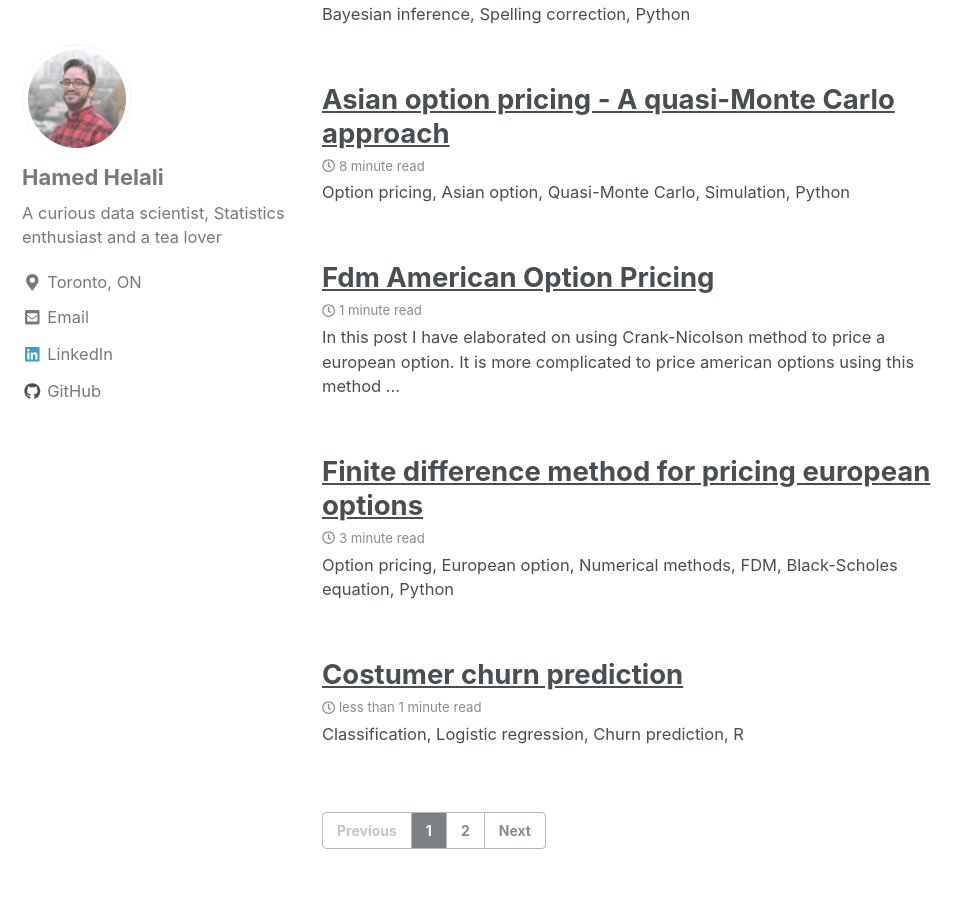
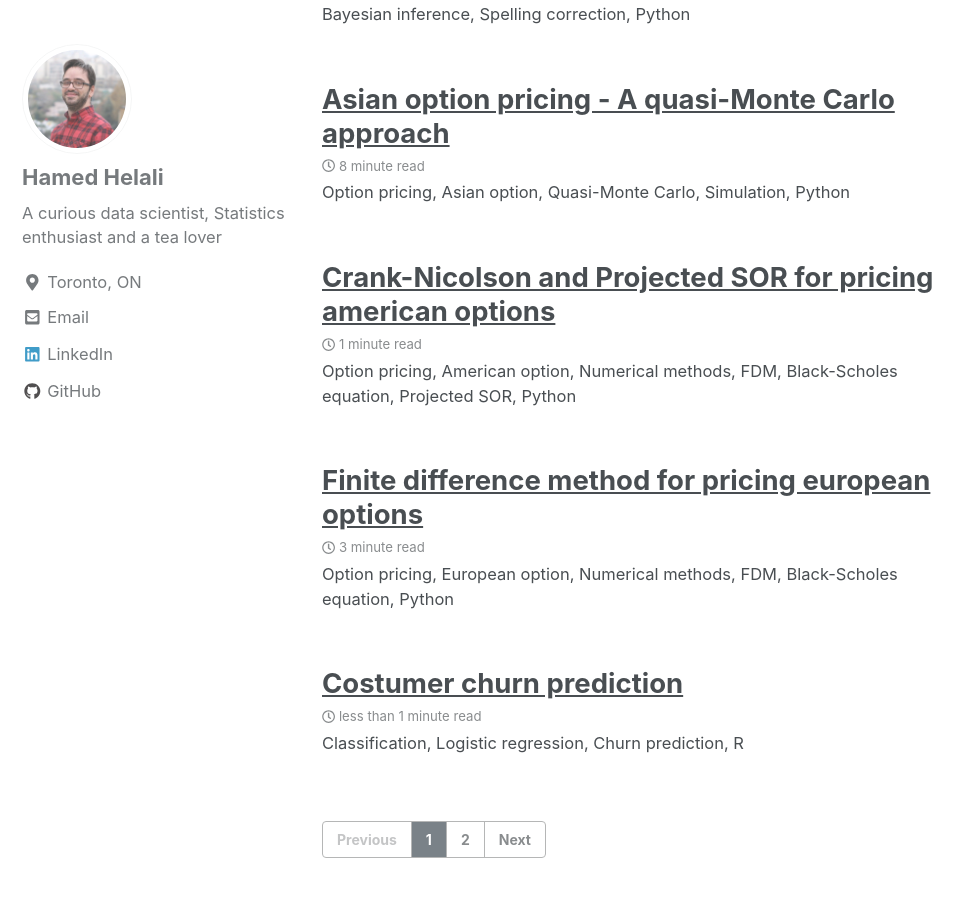
Before and after one commit to hamedhelali/hamedhelali.github.io, a Jekyll site: the page built from index.html, in a window 1280 px wide and 900 px high, scrolled down 808 px. Shown: the top 897 px of the window, without its empty margins (0-972 px from the left). Built offline with Jekyll 4.4.1, drawn with Linux system fonts in a browser that asks for light colours; nearby versions of some CDN libraries; the list of posts is cut into pages by our own code.

Commit message:
Update 2020-04-04-FDM-american-option-pricing.md

```diff
--- a/_posts/2020-04-04-FDM-american-option-pricing.md
+++ b/_posts/2020-04-04-FDM-american-option-pricing.md
@@ -1,3 +1,16 @@
+---
+title: "Crank-Nicolson and Projected SOR for pricing american options"
+author: "Hamed Helali"
+date: 2020-04-04
+tags: [Option pricing, American option, Numerical methods, FDM, Black-Scholes equation, Projected SOR, Python]
+categories: Blog-post
+header:
+  image: "/images/asian.jpg"
+excerpt: "Option pricing, American option, Numerical methods, FDM, Black-Scholes equation, Projected SOR, Python"
+mathjax: "true"
+---
+
+
 In [this post](https://hamedhelali.github.io/project/FDM-European-option-pricing/) I have elaborated on using Crank-Nicolson method to price a european option. It is more complicated to price american options using this method because they can be exercised any time before expiration time. To employ Crank-Nicolson for american options, linear systems in each layer can be solved using a numerical method called Projected SOR (Successive Overrelaxation). Using this method, for each time layer i, we have the iterative scheme:
 
 # Pyhon implementation
```
